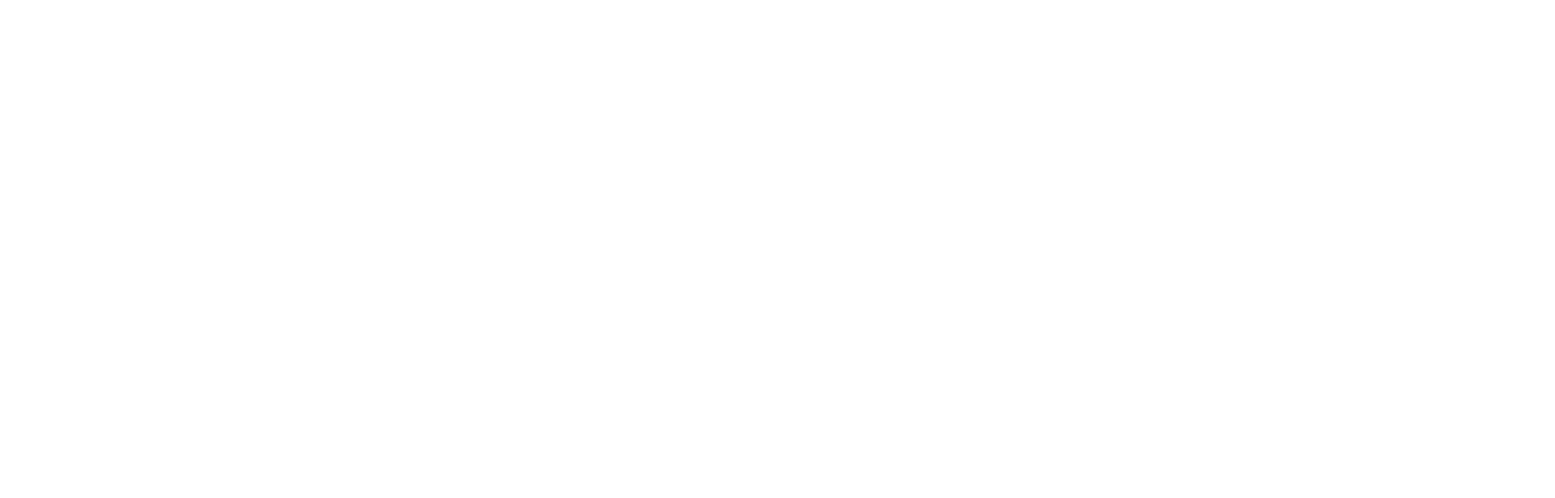
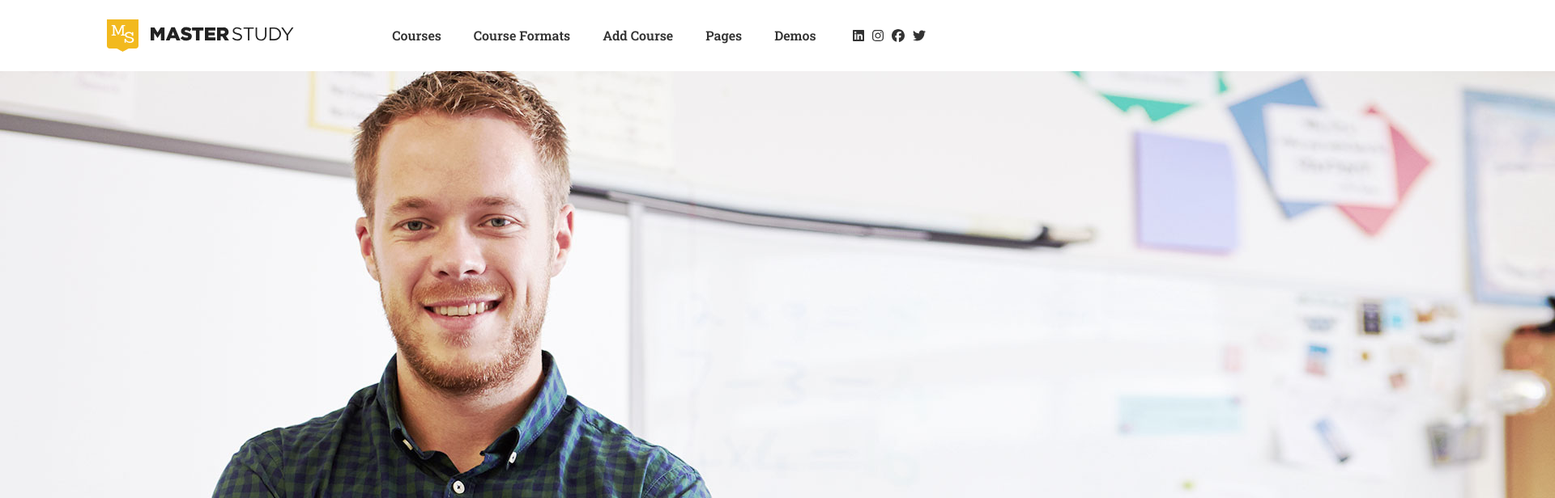
Before and after one commit to BeainaT/proj-html-vuejs, a Vue app: page / in a window 1280 px wide. Shown: the top 616 px of the page at 81% size, 1920 px wide, since content can reach past the window. Built offline with nearby package versions, Linux system fonts and the light colour scheme.

Commit message:
import lbs+added basis header+some components

```diff
--- a/package.json
+++ b/package.json
@@ -8,12 +8,14 @@
     "lint": "vue-cli-service lint"
   },
   "dependencies": {
+    "bootstrap": "^5.1.3",
     "core-js": "^3.8.3",
     "vue": "^2.6.14"
   },
   "devDependencies": {
     "@babel/core": "^7.12.16",
     "@babel/eslint-parser": "^7.12.16",
+    "@fortawesome/fontawesome-free": "^6.1.1",
     "@vue/cli-plugin-babel": "~5.0.0",
     "@vue/cli-plugin-eslint": "~5.0.0",
     "@vue/cli-service": "~5.0.0",
--- a/src/assets/style/global.scss
+++ b/src/assets/style/global.scss
@@ -1,2 +1,6 @@
+@import '~bootstrap/scss/bootstrap-reboot.scss';
+@import '~bootstrap/scss/bootstrap-grid.scss';
+
+
 @import '../style/style-parts/variables';
 @import '../style/style-parts/typo';
--- a/src/assets/style/style-parts/_typo.scss
+++ b/src/assets/style/style-parts/_typo.scss
@@ -0,0 +1,12 @@
+@import url('https://fonts.googleapis.com/css2?family=Roboto+Slab:wght@300;400;500;600&family=Roboto:ital,wght@0,100;0,300;1,300&family=Urbanist:ital,wght@1,300&display=swap');
+
+ul li {
+    list-style: none;
+}
+a {
+    text-decoration: none;
+    color: var(--text_nav);
+    &:hover {
+        color: inherit;
+    }
+}
--- a/src/assets/style/style-parts/_variables.scss
+++ b/src/assets/style/style-parts/_variables.scss
@@ -0,0 +1,17 @@
+:root {
+    // typo
+    --typo_serif: 'Roboto Slab', serif;
+    --typo_sans_serif: 'Roboto', sans-serif;
+    --typo_italic: 'Urbanist', sans-serif;
+
+    // colors
+    --primary_color: #f2b91e;
+    --secondary_color: #fff;
+    --text_nav: #333;
+    --text_body: #222;
+    --special_badge: #f09b23;
+    --yellow_counters: #eab830;
+    --news_badge: #dc1245;
+    --bg_light: #edf2f5;
+    --bg_submit: #2d4649;
+}
--- /dev/null
+++ b/src/components/commons/HeaderLogo.vue
@@ -0,0 +1,13 @@
+<template>
+  <img src="../../assets/img/MasterStudy-1.svg" alt="company logo">
+</template>
+
+<script>
+export default {
+    name: 'HeaderLogo'
+}
+</script>
+
+<style lang="scss" scoped>
+
+</style>
--- /dev/null
+++ b/src/components/commons/HeaderNav.vue
@@ -0,0 +1,32 @@
+<template>
+  <nav class="nav_links">
+    <ul class="d-flex p-0 m-0">
+      <li v-for="link in navLinks.headerLinks" :key="link"><a href="#">{{link.name}}</a></li>
+    </ul>
+  </nav>
+</template>
+
+<script>
+import navLinks from '../shared/navLinks'
+export default {
+    name: 'HeaderNav',
+    data() {
+      return {
+        navLinks
+      }
+    }
+}
+</script>
+
+<style lang="scss" scoped>
+
+  .nav_links {
+    font-family: var(--typo_serif);
+      li {
+        padding: 0 1.25rem;
+        font-weight: bold;
+        text-transform: capitalize;
+      }
+    }
+
+</style>
--- /dev/null
+++ b/src/components/commons/HeaderSocial.vue
@@ -0,0 +1,32 @@
+<template>
+  <nav class="social_link">
+    <ul class="d-flex p-0 m-0">
+      <li>
+        <a href="#"><i class="fa-brands fa-linkedin"></i></a>
+      </li>
+      <li>
+        <a href="#"><i class="fa-brands fa-instagram"></i></a>
+      </li>
+      <li>
+        <a href="#"><i class="fa-brands fa-facebook"></i></a>
+      </li>
+      <li>
+        <a href="#"><i class="fa-brands fa-twitter"></i></a>
+      </li>
+    </ul>
+  </nav>
+</template>
+
+<script>
+export default {
+    name: 'HeaderSocial',
+}
+</script>
+
+<style lang="scss" scoped>
+
+  li {
+    padding: 0 .3125rem;
+  }
+
+</style>
--- a/src/components/macro/BaseHeader.vue
+++ b/src/components/macro/BaseHeader.vue
@@ -1,10 +1,24 @@
 <template>
-  <header></header>
+  <header>
+    <div class="container d-flex justify-content-around py-4">
+      <HeaderLogo />
+      <HeaderRight/>
+    </div>
+    <HeroSection />
+  </header>
 </template>
 
 <script>
+import HeaderLogo from '../commons/HeaderLogo.vue';
+import HeaderRight from '../sections/HeaderRight.vue';
+import HeroSection from '../sections/HeroSection.vue';
 export default {
-    name: 'BaseHeader'
+    name: "BaseHeader",
+    components: {
+    HeaderLogo,
+    HeaderRight,
+    HeroSection
+}
 }
 </script>
 
--- /dev/null
+++ b/src/components/sections/HeaderRight.vue
@@ -0,0 +1,31 @@
+<template>
+  <div class="header_right d-flex justify-content-end align-items-center">
+    <HeaderNav />
+    <HeaderSocial />
+  </div>
+</template>
+
+<script>
+import HeaderNav from '../commons/HeaderNav.vue'
+import navLinks from '../shared/navLinks'
+import HeaderSocial from '../commons/HeaderSocial.vue'
+export default {
+  name: 'HeaderRight',
+  components: {
+    HeaderNav,
+    HeaderSocial
+},
+  data() {
+    return {
+      navLinks
+    }
+  }
+}
+</script>
+
+<style lang="scss" scoped>
+  .header_right {
+    gap: 1.25rem;
+    color: var(--text_nav);
+  }
+</style>
--- /dev/null
+++ b/src/components/sections/HeroSection.vue
@@ -0,0 +1,13 @@
+<template>
+  <img src="../../assets/img/slide-1.jpg" alt="hero">
+</template>
+
+<script>
+export default {
+    name: 'HeroSection'
+}
+</script>
+
+<style>
+
+</style>
--- /dev/null
+++ b/src/components/shared/navLinks.js
@@ -0,0 +1,24 @@
+import Vue from "vue";
+
+export default Vue.observable({
+    headerLinks: [{
+            name: 'courses',
+            url: '#'
+        },
+        {
+            name: 'course formats',
+            url: '#'
+        },
+        {
+            name: 'add course',
+            url: "#"
+        },
+        {
+            name: 'pages',
+            url: '#'
+        },
+        {
+            name: 'demos',
+            url: '#'
+        }],
+ });
--- a/src/main.js
+++ b/src/main.js
@@ -1,5 +1,8 @@
 import Vue from 'vue'
 import App from './App.vue'
+
+import '@fortawesome/fontawesome-free/css/all.css';
+import '@fortawesome/fontawesome-free/js/all.js';
 
 Vue.config.productionTip = false
 
```
Also changed, not shown: 1 other file (tests, documents, lock files or other folders).
